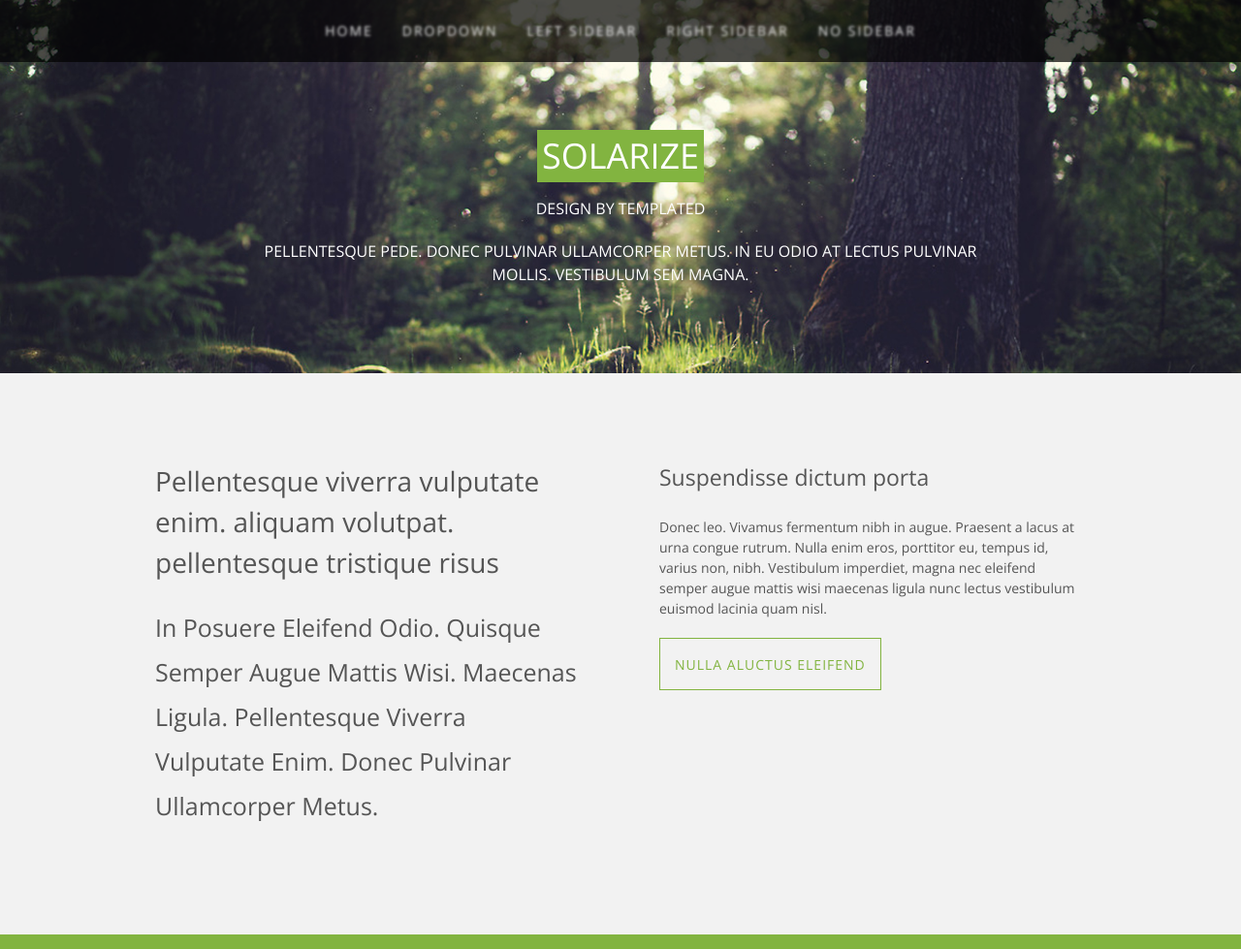
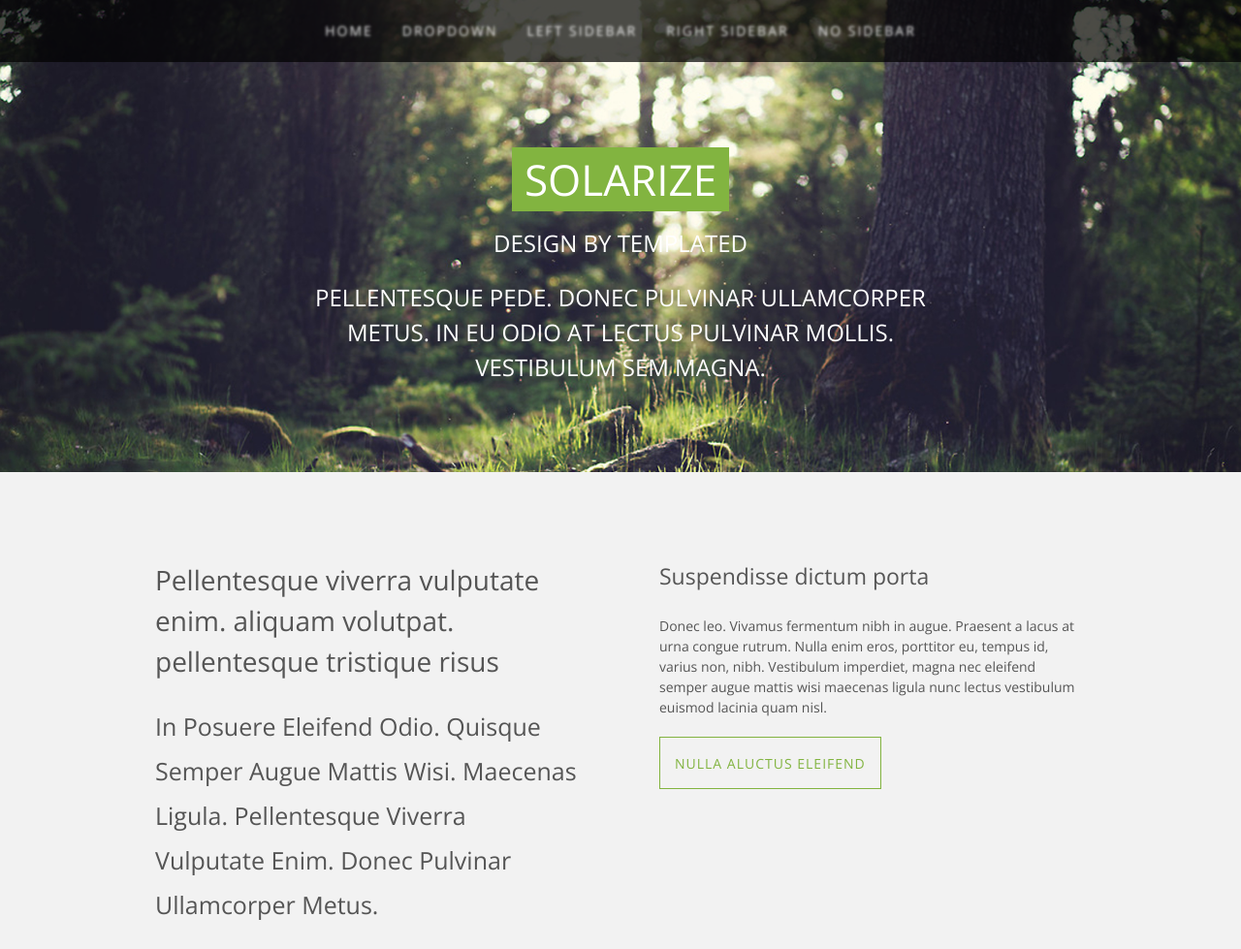
Before and after one commit to mifist/solarize, a plain HTML site: page index.html in a window 1280 px wide. Shown: the top 979 px of the page at 97% size. Drawn offline with nearby package versions, Linux system fonts and the light colour scheme.

Commit message:
add files

```diff
--- a/css/style.css
+++ b/css/style.css
@@ -28,12 +28,17 @@ body {
 	/*font-weight: bold;*/
 }
 .ba-header .banner {
-	padding: 70px 100px 90px;
+	padding: 88px 100px 90px;
+}
+.ba-header .banner h2 {
+	font-size: 44px;
+	padding:0 13px;
 }
 .ba-header .banner p {
-	font-size: 16px;
+	font-size: 24px;
 	margin-bottom: 20px;
 	text-transform: uppercase;
+	font-weight: 300;
 }
 .ba-header .banner :last-child {
 	margin-bottom: 0;
--- a/index.html
+++ b/index.html
@@ -49,7 +49,7 @@
 		<div class="banner ba-container ba-text-center">
 			<h2 class="logo">SOLARIZE</h2>
 			<p>Design by templated</p>
-			<p>Pellentesque pede. donec pulvinar ullamcorper metus. in eu odio at lectus pulvinar mollis. vestibulum sem magna.</p>
+			<p>Pellentesque pede. donec pulvinar ullamcorper<br> metus. in eu odio at lectus pulvinar mollis.<br> vestibulum sem magna.</p>
 		</div>
 	</header>
 	<section class="ba-row ba-row-sasha-grey">
```
